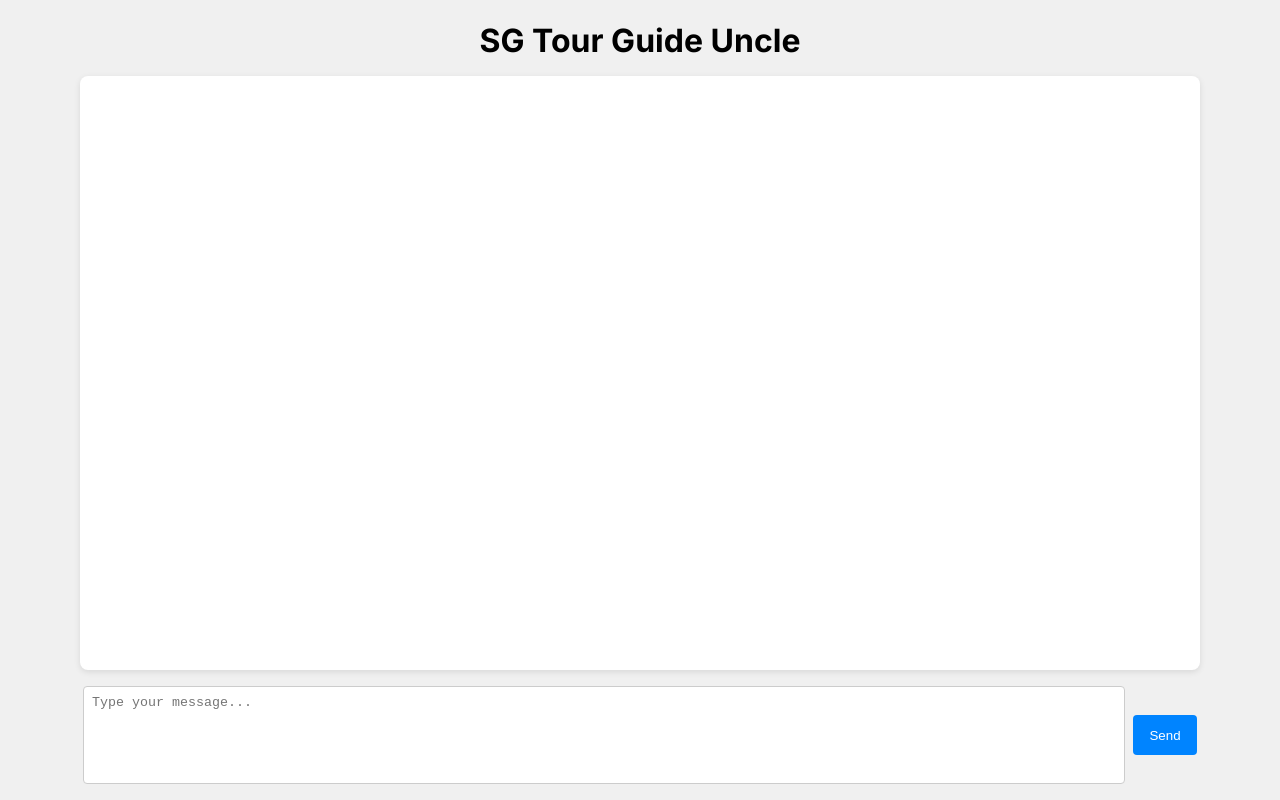
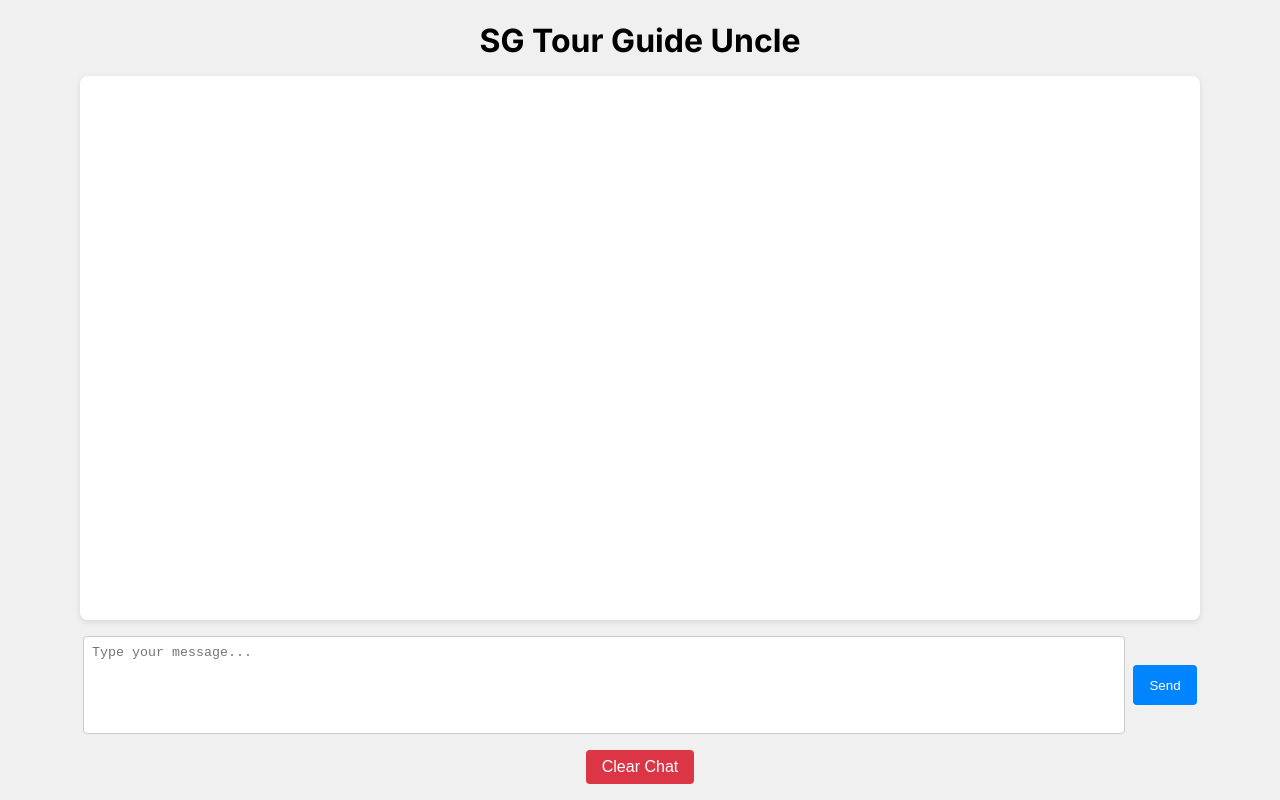
Before and after one commit to hashtagyx/cc-chatbot, a Next.js app: page / in a window 1280 px wide. Built offline with nearby package versions, Linux system fonts and the light colour scheme.

Commit message:
added Clear Chat button and using LocalStorage for chat history

```diff
--- a/src/app/page.js
+++ b/src/app/page.js
@@ -7,10 +7,39 @@ export default function Chat() {
   const [inputValue, setInputValue] = useState("");
   const [isLoading, setIsLoading] = useState(false); // New state for loading animation
   const chatContainerRef = useRef(null);
+  const initialRender = useRef(true);
 
   const handleInputChange = (e) => setInputValue(e.target.value);
 
-  // async
+  // Load chat logs from localStorage on component mount
+  useEffect(() => {
+    const storedLogs = localStorage.getItem("chatLogs");
+    console.log("Mounted");
+    console.log(storedLogs);
+    if (storedLogs) {
+      setMessages(JSON.parse(storedLogs));
+    }
+  }, []);
+
+  // Save chat logs to localStorage on every message update
+  useEffect(() => {
+    if (initialRender.current) {
+      console.log("initialRender");
+      initialRender.current = false;
+    } else {
+      localStorage.setItem("chatLogs", JSON.stringify(messages));
+    }
+  }, [messages]);
+
+  // Clear chat history
+  const clearChat = () => {
+    if (window.confirm("Are you sure you want to clear the chat?")) {
+      setMessages([]);
+      localStorage.removeItem("chatLogs");
+    }
+  };
+
+  // on submitting new chat
   const handleSubmit = async (e) => {
     e.preventDefault();
     const trimmedInput = inputValue.trim(); // Remove whitespace from both ends of the input value
@@ -44,7 +73,7 @@ export default function Chat() {
       });
 
       if (!response.ok) {
-        throw new Error('Failed to fetch from API');
+        throw new Error("Failed to fetch from API");
       }
 
       const completion = await response.json();
@@ -104,6 +133,9 @@ export default function Chat() {
           {isLoading ? <div className={styles.loadingAnimation} /> : "Send"}
         </button>
       </form>
+      <button onClick={clearChat} className={styles.clearButton}>
+        Clear Chat
+      </button>
     </div>
   );
 }
--- a/src/app/page.module.css
+++ b/src/app/page.module.css
@@ -120,3 +120,19 @@
     transform: rotate(360deg);
   }
 }
+
+.clearButton {
+  background-color: #dc3545; /* Red color for the button */
+  color: #fff; /* White text color */
+  border: none; /* Remove default button border */
+  border-radius: 4px; /* Rounded corners */
+  padding: 0.5rem 1rem; /* Add some padding */
+  font-size: 1rem; /* Adjust font size as needed */
+  cursor: pointer; /* Change cursor to pointer on hover */
+  margin-bottom: 1rem; /* Add some space between the input and the button */
+  transition: background-color 0.3s ease; /* Add a smooth transition effect */
+}
+
+.clearButton:hover {
+  background-color: #c82333; /* Darker shade of red on hover */
+}
```
Also changed, not shown: src/app/api/route.js (+10 -1 lines).
